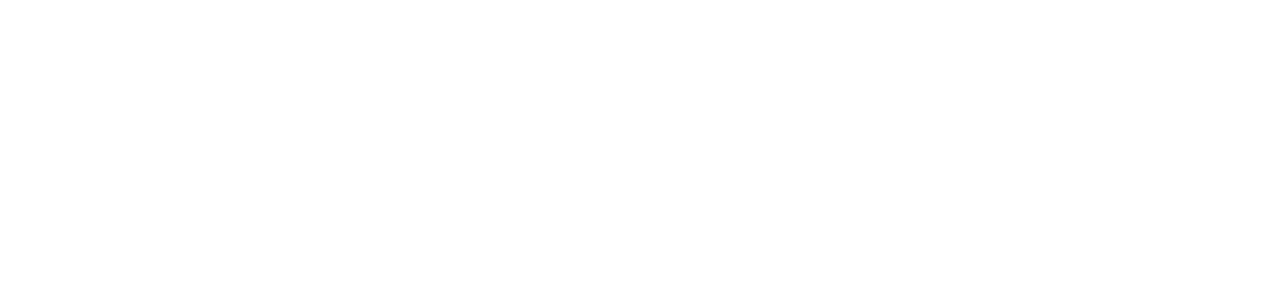
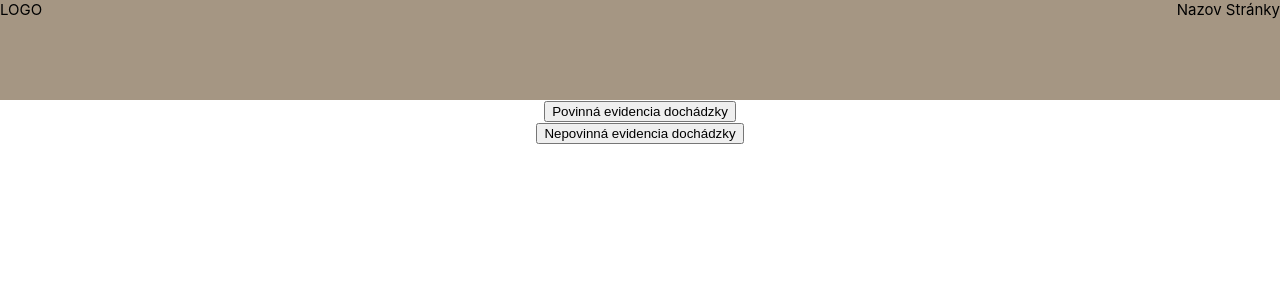
Before and after one commit to Kaktus98/qr_system, a React (Create React App) app: page / in a window 1280 px wide. Shown: the top 300 px of the page. Built offline with nearby package versions, Linux system fonts and the light colour scheme; the HTML template or start-up script is replaced by a standard one.

Commit message:
upravoval som len header

```diff
--- a/src/App.js
+++ b/src/App.js
@@ -1,10 +1,16 @@
 //rafce, skratka pre nacitanie predpisu funkcie
 import React from "react";
 import "./App.css";
-import Login from "./components/Login";
+import IndroducingPage from "./components/IndroducingPage";
+/* import Login from "./components/Login"; */
 
 function App() {
-  return <div className="App"></div>;
+  return (
+    <div className="App">
+      <IndroducingPage></IndroducingPage>
+      {/* <Login></Login> */}
+    </div>
+  );
 }
 
 export default App;
--- a/src/Components/header/Header.css
+++ b/src/Components/header/Header.css
@@ -1,5 +1,18 @@
 .header {
   background-color: rgb(165, 150, 131);
+  height: 100px;
+}
+
+.layoutHeader {
+  display: flex;
+  justify-content: space-between;
+  align-items: center;
+}
+
+.nazovStranky {
+  align-items: center;
+  font-size: 15px;
+  color: black;
 }
 
 .logo {
--- a/src/Components/header/Header.js
+++ b/src/Components/header/Header.js
@@ -3,11 +3,14 @@ import "./Header.css";
 
 const Header = () => {
   return (
-    <Header className="header">
-      <div className="logo">LOGO</div>
-      <div className="nazovStranky">Nazov Stránky</div>
+    <header className="header">
+      <div className="layoutHeader">
+        <div className="logo">LOGO</div>
+        <div className="nazovStranky">Nazov Stránky</div>
+      </div>
+
       {/* tu by mal ist navbar ale nie som si isty :D */}
-    </Header>
+    </header>
   );
 };
 
```
